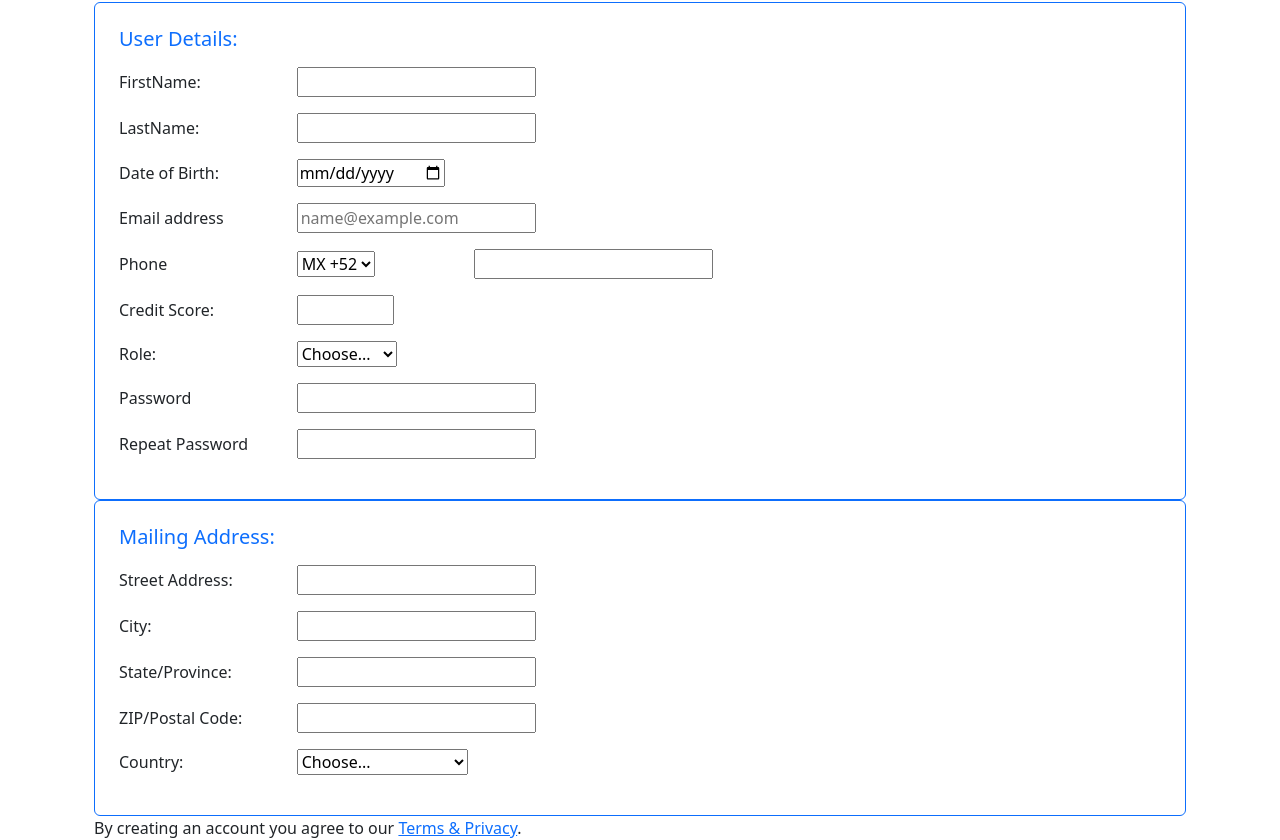
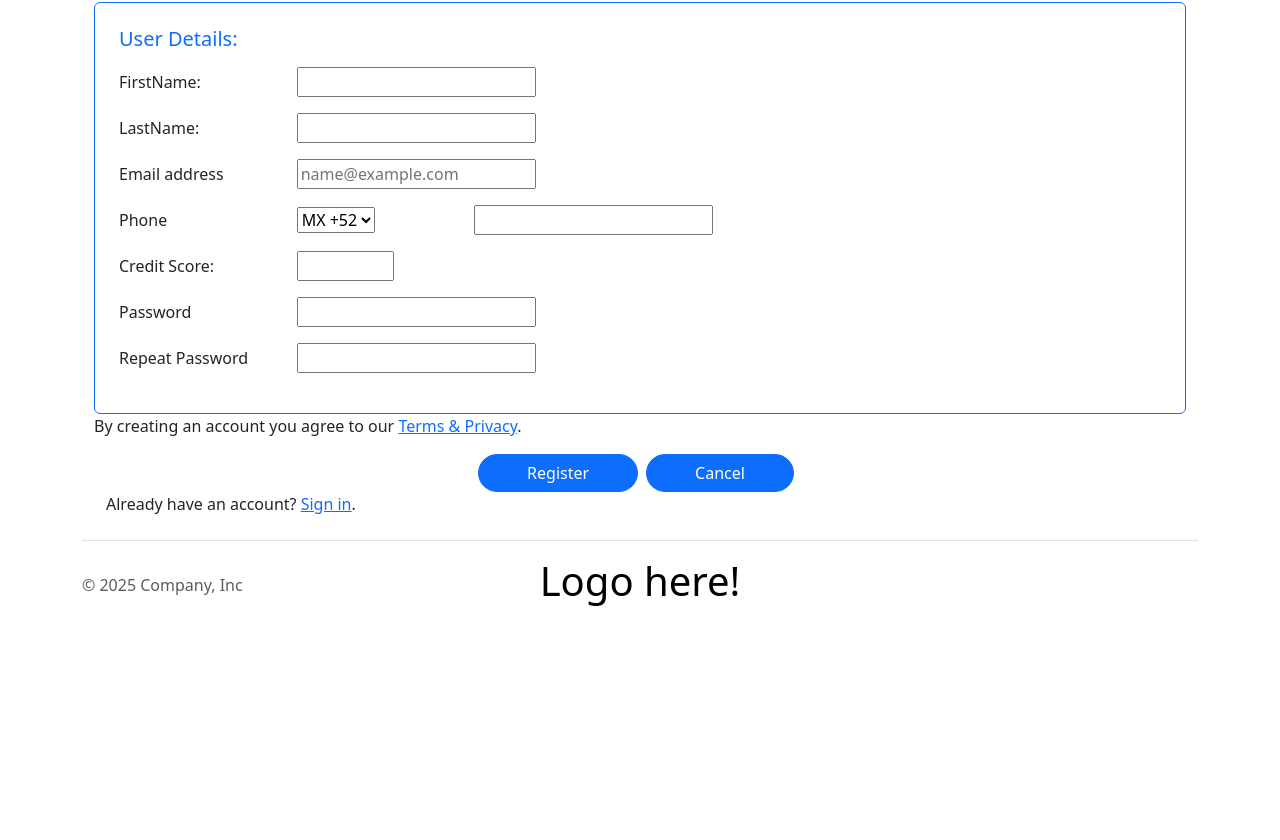
Before and after one commit to Kenjivlar/lambdaSquadProject1FrontEnd, a React (Vite) app: page /register in a window 1280 px wide. Shown: the part 262-1102 px from the top of the page. After the commit the page ends 915 px from the top, so only its background shows below. Built offline with nearby package versions, Linux system fonts and the light colour scheme.

Commit message:
fix the regist table

```diff
--- a/src/components/RegistrationForm.tsx
+++ b/src/components/RegistrationForm.tsx
@@ -70,16 +70,6 @@ const RegistrationhtmlForm = (props: Props) => {
                 />
               </div>
             </div>
-
-            <div className="row mb-3 align-items-center">
-              <label htmlFor="dateOfBirth" className="col-sm-2 col-htmlForm-label">
-                Date of Birth:
-              </label>
-              <div className="col-sm-4">
-                <input type="date" className="htmlForm-control" id="dob" required />
-              </div>
-            </div>
-
             <div className="row mb-3 align-items-center">
               <label htmlFor="email" className="col-sm-2 col-htmlForm-label">
                 Email address
@@ -132,21 +122,6 @@ const RegistrationhtmlForm = (props: Props) => {
             </div>
 
             <div className="row mb-3 align-items-center">
-              <label htmlFor="role" className="col-sm-2 col-htmlForm-label">
-                Role:
-              </label>
-              <div className="col-sm-4">
-                <select className="htmlForm-select" id="role">
-                  <option value="" selected>
-                    Choose...
-                  </option>
-                  <option value="USER">USER</option>
-                  <option value="MANAGER">MANAGER</option>
-                </select>
-              </div>
-            </div>
-
-            <div className="row mb-3 align-items-center">
               <label htmlFor="password" className="col-sm-2 col-htmlForm-label">
                 Password
               </label>
@@ -169,65 +144,6 @@ const RegistrationhtmlForm = (props: Props) => {
                   className="htmlForm-control"
                   id="floatingPassword"
                 />
-              </div>
-            </div>
-          </div>
-
-          <div className="border border-primary rounded p-4">
-            <h5 className="text-primary fw-normal mb-3">Mailing Address:</h5>
-
-            <div className="row mb-3 align-items-center">
-              <label htmlFor="street" className="col-sm-2 col-htmlForm-label">
-                Street Address:
-              </label>
-              <div className="col-sm-4">
-                <input type="text" className="htmlForm-control" id="street" />
-              </div>
-            </div>
-
-            <div className="row mb-3 align-items-center">
-              <label htmlFor="city" className="col-sm-2 col-htmlForm-label">
-                City:
-              </label>
-              <div className="col-sm-4">
-                <input type="text" className="htmlForm-control" id="city" />
-              </div>
-            </div>
-
-            <div className="row mb-3 align-items-center">
-              <label htmlFor="state" className="col-sm-2 col-htmlForm-label">
-                State/Province:
-              </label>
-              <div className="col-sm-4">
-                <input type="text" className="htmlForm-control" id="state" />
-              </div>
-            </div>
-
-            <div className="row mb-3 align-items-center">
-              <label htmlFor="zip" className="col-sm-2 col-htmlForm-label">
-                ZIP/Postal Code:
-              </label>
-              <div className="col-sm-4">
-                <input type="text" className="htmlForm-control" id="zip" />
-              </div>
-            </div>
-
-            <div className="row mb-3 align-items-center">
-              <label htmlFor="country" className="col-sm-2 col-htmlForm-label">
-                Country:
-              </label>
-              <div className="col-sm-4">
-                <select className="htmlForm-select" id="country">
-                  <option value="" selected>
-                    Choose...
-                  </option>
-                  <option value="US">US United States</option>
-                  <option value="CA">CA Canada</option>
-                  <option value="UK">GB United Kingdom</option>
-                  <option value="IN">IN India</option>
-                  <option value="AU">AU Australia</option>
-                  <option value="MX">MX Mexico</option>
-                </select>
               </div>
             </div>
           </div>
```
